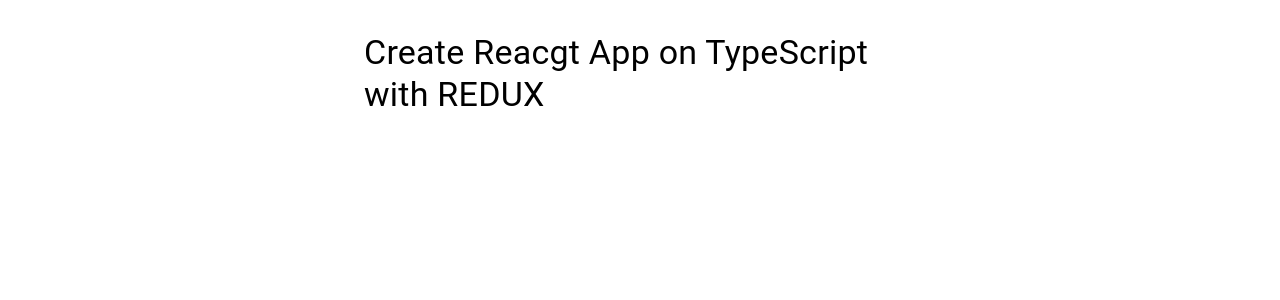
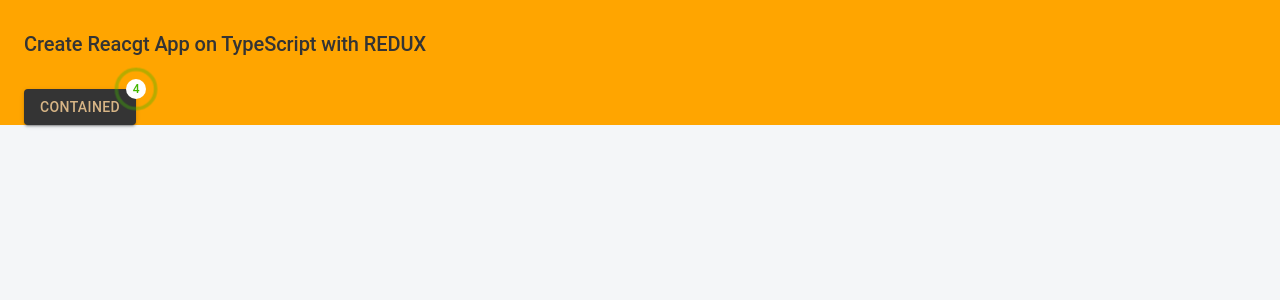
Before and after one commit to Shjohnn/BURAK-REACT, a React (Create React App) app: page / in a window 1280 px wide. Shown: the top 300 px of the page. Built offline with nearby package versions, Linux system fonts and the light colour scheme.

Commit message:
MUI for react

```diff
--- a/src/app/App.tsx
+++ b/src/app/App.tsx
@@ -1,17 +1,23 @@
 import React from "react";
 import "../css/app.css";
-import {Box,Container, Stack, Typography} from "@mui/material";
+import {Box,Button,Container, Stack, Typography} from "@mui/material";
+import { RippleBadge } from "./MaterialTheme/styled";
 
 
 
 function App() {
   return (
-    <Container maxWidth="sm" >
+    <Container sx= {{backgroundColor:"orange"}} >
       <Stack flexDirection={"column"}>
         <Box sx={{my:4}}>
           <Typography variant ="h4" component={"h4"}>
             Create Reacgt App on TypeScript with REDUX
           </Typography>
+        </Box>
+        <Box>
+          <RippleBadge badgeContent={4}>
+            <Button variant = "contained" >Contained</Button>
+          </RippleBadge>
         </Box>
       </Stack>
     </Container>
--- a/src/index.tsx
+++ b/src/index.tsx
@@ -4,13 +4,19 @@
 import { store } from "./app/store";
 import App from "./app/App";
 import reportWebVitals from "./reportWebVitals";
+import CssBaseline from "@mui/material/CssBaseline";
+import { ThemeProvider } from "@mui/material/styles";
+import theme from "./app/MaterialTheme"
 import "./css/index.css";
 
 ReactDOM.render(
   <React.StrictMode>
     <Provider store={store}>
-      <App />
-    </Provider>
+      <ThemeProvider theme={theme}>
+        <CssBaseline/>
+        <App />
+      </ThemeProvider>
+      </Provider>
   </React.StrictMode>,
   document.getElementById("root")
 );
```
